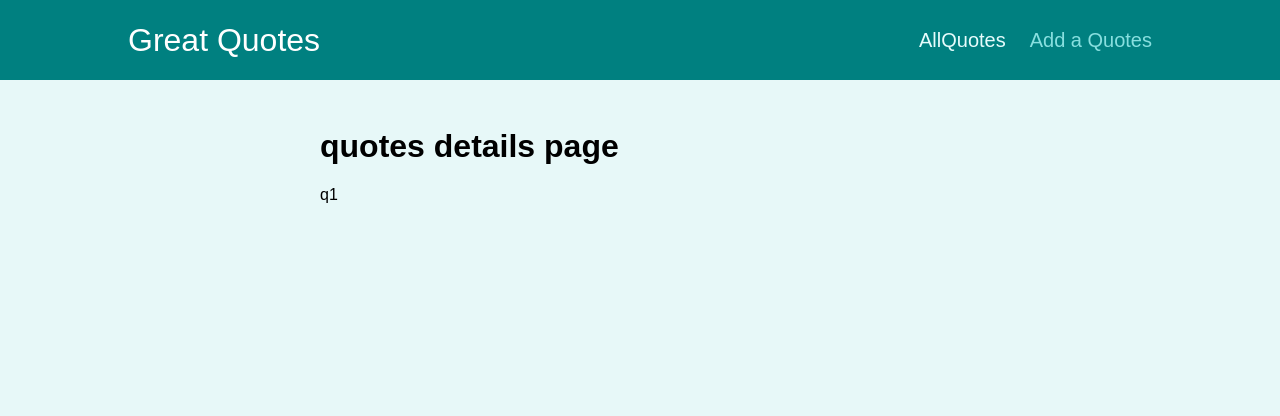
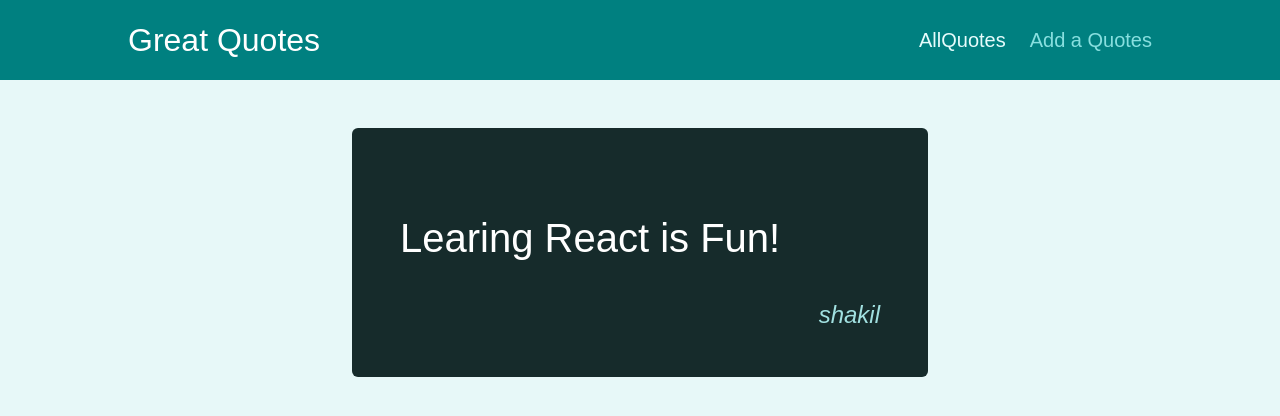
Before and after one commit to ShakiLhossain900/router-project-practice-max, a React (Create React App) app: page /quotes/q1 in a window 1280 px wide. Shown: the top 416 px of the page. Built offline with nearby package versions, Linux system fonts and the light colour scheme.

Commit message:
adding all the think until outputing on the details page

```diff
--- a/src/components/quotes/QuoteItem.js
+++ b/src/components/quotes/QuoteItem.js
@@ -1,3 +1,4 @@
+import { Link } from 'react-router-dom';
 import classes from './QuoteItem.module.css';
 
 const QuoteItem = (props) => {
@@ -9,9 +10,9 @@
         </blockquote>
         <figcaption>{props.author}</figcaption>
       </figure>
-      <a className='btn'>
+      <Link className='btn' to={`/quotes/${props.id}`}>
         View Fullscreen
-      </a>
+      </Link>
     </li>
   );
 };
--- a/src/pages/QuouteDetails.js
+++ b/src/pages/QuouteDetails.js
@@ -1,15 +1,28 @@
-import {Fragment} from 'react';
-import { useParams,Route } from 'react-router-dom';
-import Comments from '../components/comments/Comments';
+import { Fragment } from "react";
+import { useParams, Route } from "react-router-dom";
+
+import Comments from "../components/comments/Comments";
+import HighlightedQuote from "../components/quotes/HighlightedQuote";
+
+const DUMMY_QUOTES = [
+  { id: "q1", author: "shakil", text: "Learing React is Fun!" },
+  { id: "q2", author: "samia jannat", text: "Learing React is Great!" },
+];
 
 const QuouteDetails = () => {
-  const params =  useParams()
+  const params = useParams();
+
+  const quote = DUMMY_QUOTES.find((quote) => quote.id === params.quoteId);
+
+  if (!quote) {
+    return <p>No quote found!!</p>;
+  }
+
   return (
     <Fragment>
-            <h1> quotes details page</h1>
-            <p>{params.quoteId}</p>
+      <HighlightedQuote text={quote.text} author={quote.author} />
       <Route path={`/quotes/${params.quoteId}/comments`}>
-                <Comments/>
+        <Comments />
       </Route>
     </Fragment>
   );
```
Also changed, not shown: src/pages/AllQuotes.js (+6 -9 lines). Lines whose indentation alone changed are shown as unchanged.
